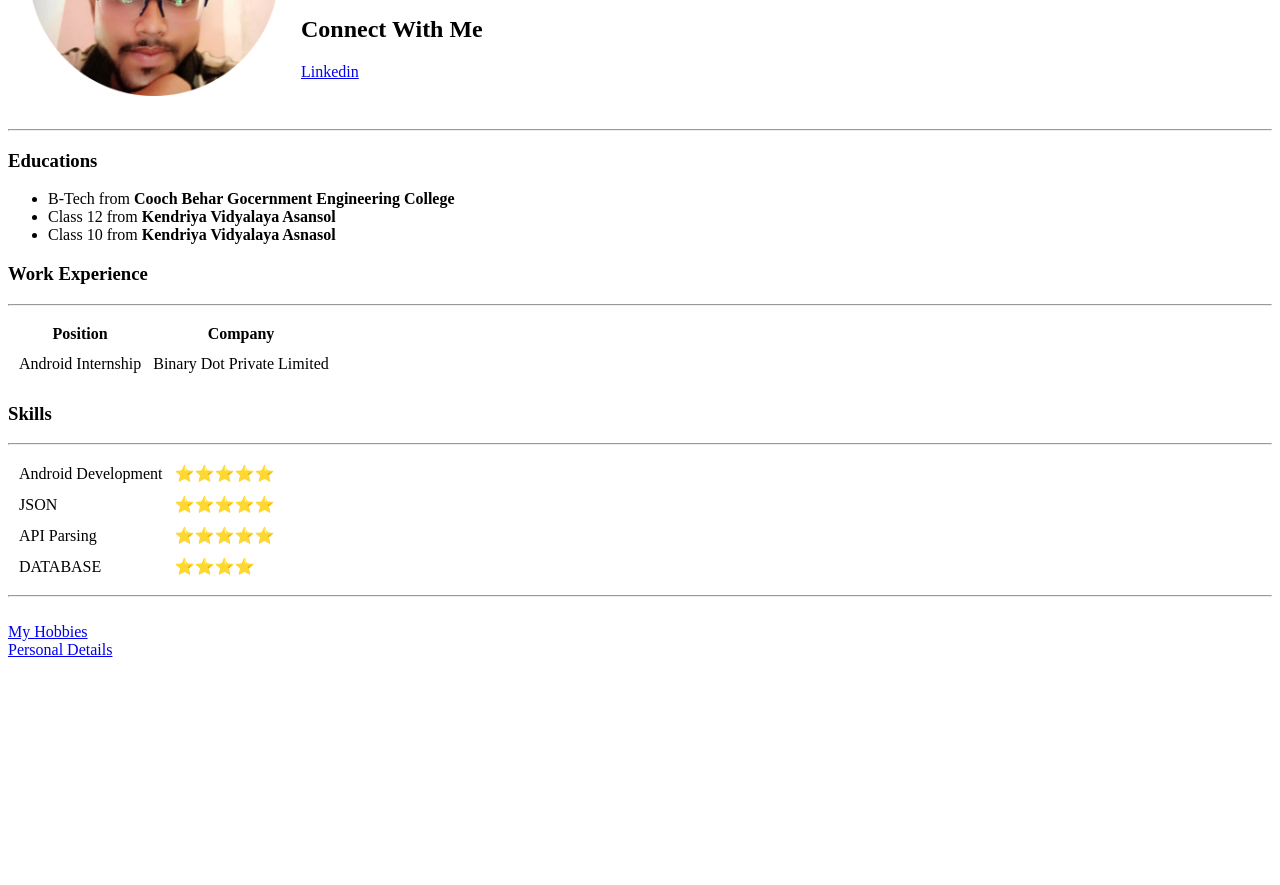
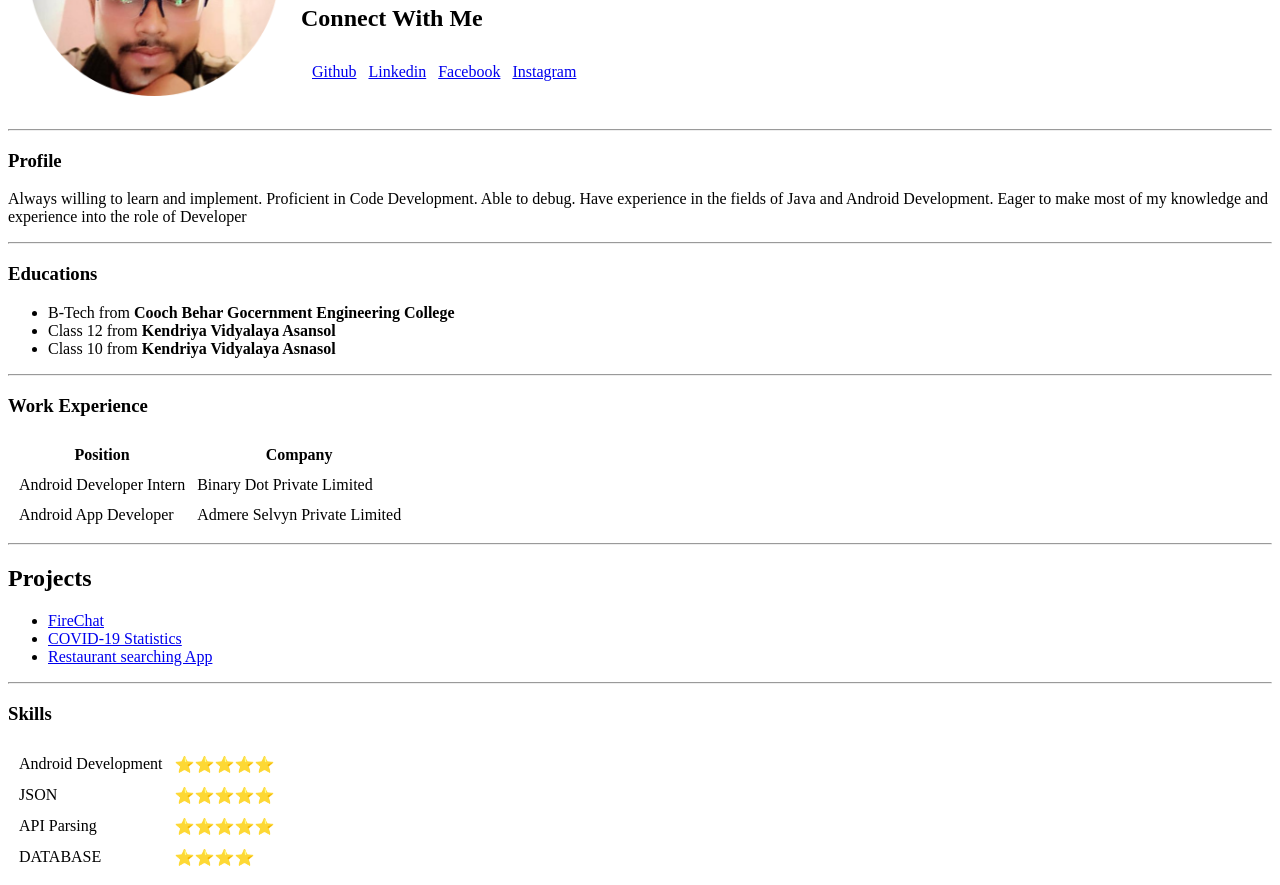
Before and after one commit to Jarvis-byte/My-CV, a plain HTML site: page index.html in a window 1280 px wide. Shown: the part 183-1068 px from the top of the page. Before the commit the page ends 850 px from the top, so only its background shows below. Drawn offline with Linux system fonts and the light colour scheme.

Commit message:
Updated Commit

```diff
--- a/index.html
+++ b/index.html
@@ -3,7 +3,7 @@
 
 <head>
   <meta charset="utf-8">
-  <title>Arka's Personal Site</title>
+  <title>Arka's CV</title>
 </head>
 
 <body>
@@ -15,11 +15,23 @@
         <p><em>I am an <strong>Android Developer </strong> </em></p>
         <p>I love coffee and play PUBG.</p>
         <h2>Connect With Me</h2>
-        <a href="https://www.linkedin.com/in/arka-mazumder/">Linkedin</a>
+        <table cellspacing="10">
+          <tr>
+            <td><a href="https://github.com/Jarvis-byte">Github</a></td>
+            <td> <a href="https://www.linkedin.com/in/arka-mazumder/">Linkedin</a></td>
+            <td><a href="https://www.facebook.com/arka.asl/">Facebook</a></td>
+            <td><a href="https://www.instagram.com/freak__treak/">Instagram</a></td>
+          </tr>
+        </table>
       </td>
 
     </tr>
   </table>
+  <hr>
+  <h3>Profile</h3>
+  <p>Always willing to learn and implement. Proficient in Code Development. Able to debug. Have experience in the
+    fields of Java and Android Development. Eager to make most of my knowledge and experience into the role of
+    Developer</p>
   <hr>
   <h3>Educations</h3>
   <ul>
@@ -31,21 +43,37 @@
       Class 10 from <strong>Kendriya Vidyalaya Asnasol</strong>
     </li>
   </ul>
+  <hr>
   <h3>Work Experience</h3>
-  <hr>
-  <table cellspacing="10" >
+
+  <table cellspacing="10">
     <tr>
       <th>Position</th>
       <th>Company</th>
-
     </tr>
     <tr>
-      <td>Android Internship</td>
+      <td>Android Developer Intern</td>
       <td>Binary Dot Private Limited</td>
     </tr>
+    <tr>
+      <td>Android App Developer</td>
+      <td>Admere Selvyn Private Limited</td>
+    </tr>
   </table>
+  <hr>
+  <h2>Projects</h2>
+  <ul>
+    <li>
+      <a href="https://github.com/Jarvis-byte/Fire-Chat">FireChat</a>
+
+    </li>
+    <li><a href="https://github.com/Jarvis-byte/Covid-19-Statistics">COVID-19 Statistics</a></li>
+    <li><a href="https://github.com/Jarvis-byte/Zomato-API-Food-App">Restaurant searching App</a></li>
+  </ul>
+
+  <hr>
   <h3>Skills</h3>
-<hr>
+
   <table cellspacing="10">
     <tr>
       <td>
@@ -73,7 +101,7 @@
     </tr>
     <tr>
       <td>
-      DATABASE
+        DATABASE
       </td>
       <td>
         ⭐⭐⭐⭐
@@ -82,9 +110,11 @@
   </table>
   <hr>
   <br>
-  <a href="hobbies.html">My Hobbies</a>
+  <h3><a href="hobbies.html">My Hobbies</a></h3>
+
   <br>
-  <a href="Personal Details.html">Personal Details</a>
+  <h3> <a href="Personal Details.html">Personal Details</a></h3>
+
 </body>
 
 </html>
```
